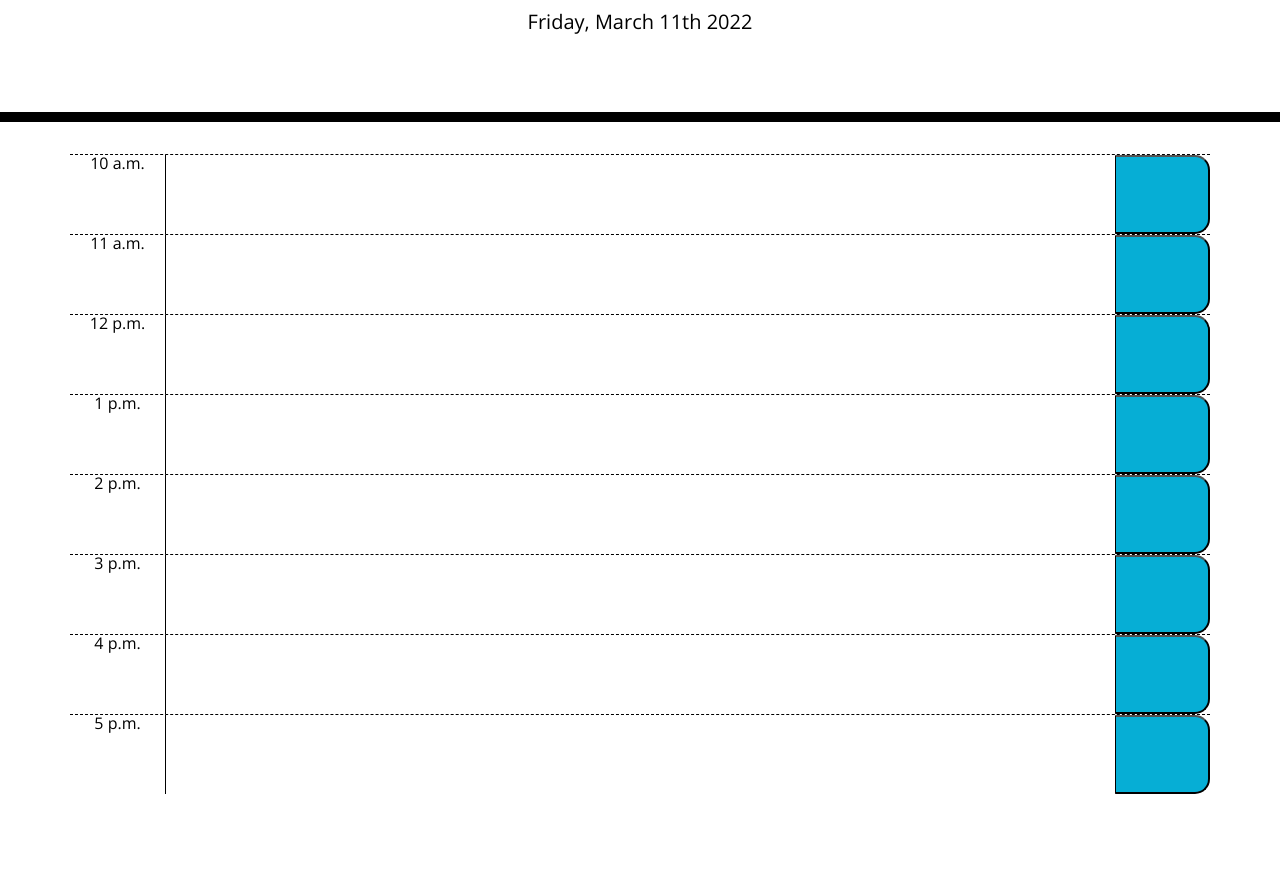
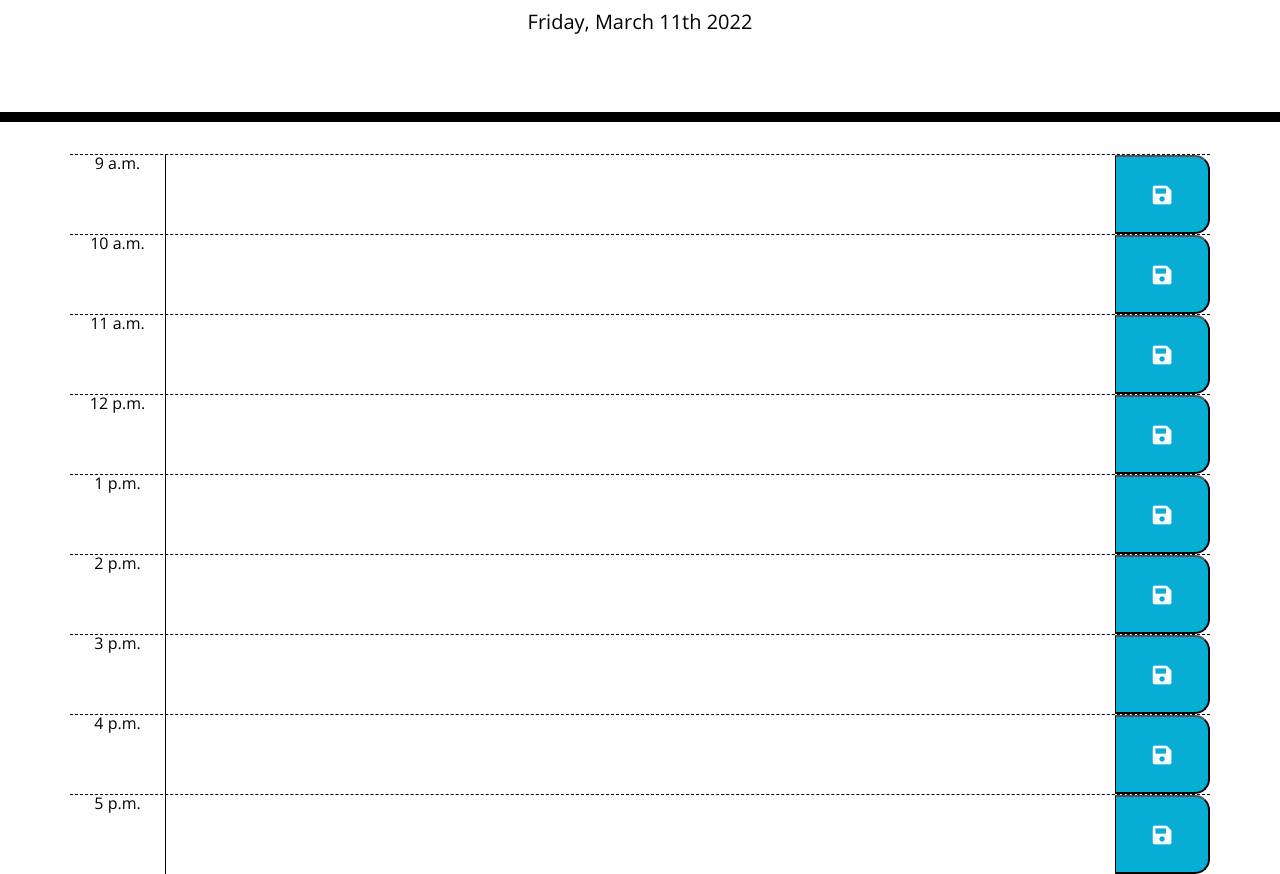
Before and after one commit to SabotageCat/workday-scheduler, a plain HTML site: page index.html in a window 1280 px wide. Shown: the part 182-1056 px from the top of the page. Before the commit the page ends 976 px from the top, so only its background shows below. Drawn offline with nearby package versions, Linux system fonts and the light colour scheme.

Commit message:
added save button icons

```diff
--- a/index.html
+++ b/index.html
@@ -30,14 +30,15 @@
     </header>
     <div class="container">
       <div class="time-block">
-        <div class="row hour"><p class="col-1">10 a.m.</p><textarea class="col-10"></textarea><button class="saveBtn col-1"></button></div>
-        <div class="row hour"><p class="col-1">11 a.m.</p><textarea class="col-10"></textarea><button class="saveBtn col-1"></button></div>
-        <div class="row hour"><p class="col-1">12 p.m.</p><textarea class="col-10"></textarea><button class="saveBtn col-1"></button></div>
-        <div class="row hour"><p class="col-1">1 p.m.</p><textarea class="col-10"></textarea><button class="saveBtn col-1"></button></div>
-        <div class="row hour"><p class="col-1">2 p.m.</p><textarea class="col-10"></textarea><button class="saveBtn col-1"></button></div>
-        <div class="row hour"><p class="col-1">3 p.m.</p><textarea class="col-10"></textarea><button class="saveBtn col-1"></button></div>
-        <div class="row hour"><p class="col-1">4 p.m.</p><textarea class="col-10"></textarea><button class="saveBtn col-1"></button></div>
-        <div class="row hour"><p class="col-1">5 p.m.</p><textarea class="col-10"></textarea><button class="saveBtn col-1"></button></div>
+        <div class="row hour"><p class="col-1">9 a.m.</p><textarea class="col-10"></textarea><button class="saveBtn col-1"><i class="fas fa-save fa-lg"></i></button></div>
+        <div class="row hour"><p class="col-1">10 a.m.</p><textarea class="col-10"></textarea><button class="saveBtn col-1"><i class="fas fa-save fa-lg"></i></button></div>
+        <div class="row hour"><p class="col-1">11 a.m.</p><textarea class="col-10"></textarea><button class="saveBtn col-1"><i class="fas fa-save fa-lg"></i></button></div>
+        <div class="row hour"><p class="col-1">12 p.m.</p><textarea class="col-10"></textarea><button class="saveBtn col-1"><i class="fas fa-save fa-lg"></i></button></div>
+        <div class="row hour"><p class="col-1">1 p.m.</p><textarea class="col-10"></textarea><button class="saveBtn col-1"><i class="fas fa-save fa-lg"></i></button></div>
+        <div class="row hour"><p class="col-1">2 p.m.</p><textarea class="col-10"></textarea><button class="saveBtn col-1"><i class="fas fa-save fa-lg"></i></button></div>
+        <div class="row hour"><p class="col-1">3 p.m.</p><textarea class="col-10"></textarea><button class="saveBtn col-1"><i class="fas fa-save fa-lg"></i></button></div>
+        <div class="row hour"><p class="col-1">4 p.m.</p><textarea class="col-10"></textarea><button class="saveBtn col-1"><i class="fas fa-save fa-lg"></i></button></div>
+        <div class="row hour"><p class="col-1">5 p.m.</p><textarea class="col-10"></textarea><button class="saveBtn col-1"><i class="fas fa-save fa-lg"></i></button></div>
       </div>
     </div>
 
```
